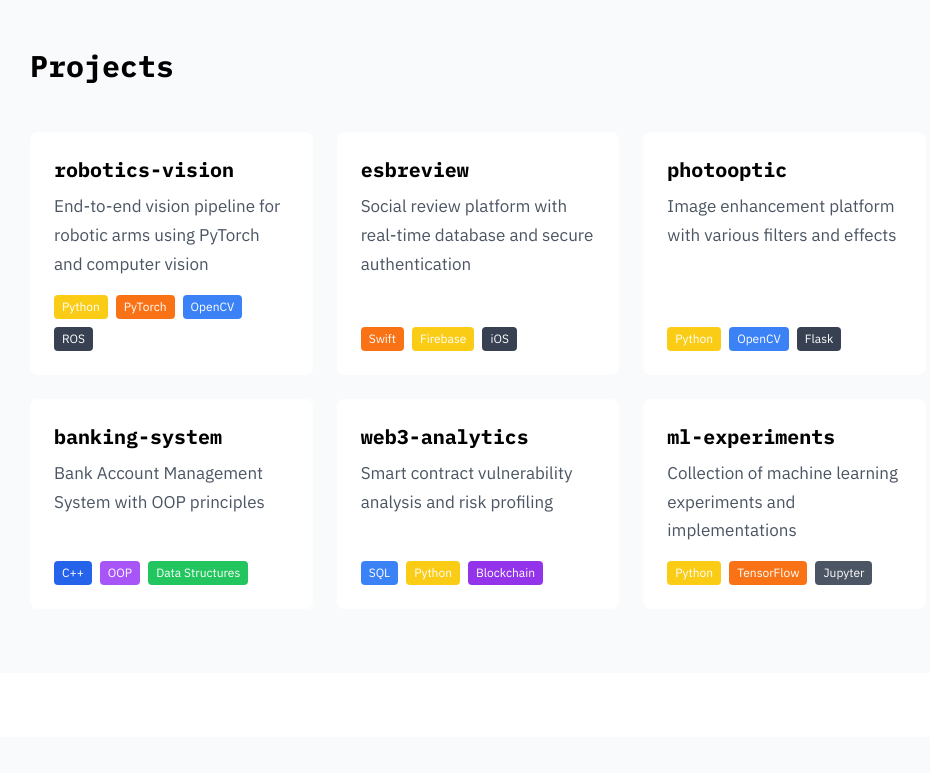
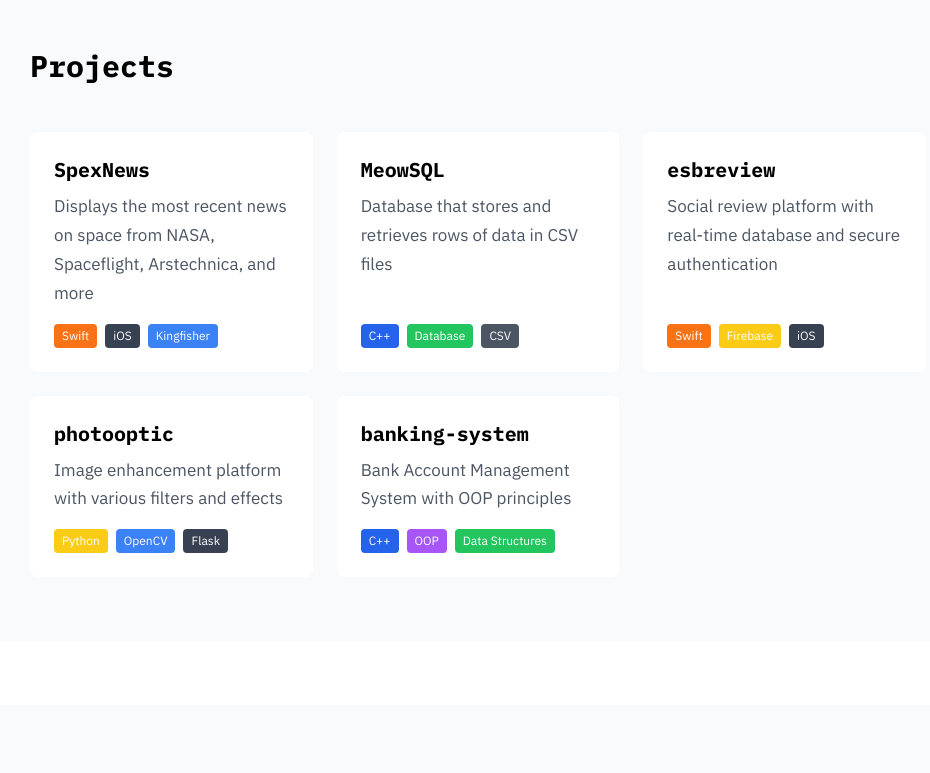
Before and after one commit to joelkab/Joel-portfolio, a Next.js app: page / in a window 1280 px wide. Shown: the part 880-1653 px from the top of the page, without its empty margins (162-1092 px from the left). Built offline with nearby package versions, Linux system fonts and the light colour scheme.

Commit message:
Add modal to project cards and update project list

```diff
--- a/src/components/sections/MinimalistHero.tsx
+++ b/src/components/sections/MinimalistHero.tsx
@@ -23,7 +23,7 @@
             <div className="flex-1 text-center md:text-left">
               {/* Title with accent */}
               <h1 className="text-4xl md:text-5xl font-bold mb-6 leading-tight">
-                <span className="text-pink-500">Hi</span>, I&apos;m Joel
+                <span className="text-blue-500">Hi</span>, I&apos;m Joel
               </h1>
 
               {/* Description */}
--- a/src/components/sections/MinimalistProjects.tsx
+++ b/src/components/sections/MinimalistProjects.tsx
@@ -5,6 +5,8 @@
 interface Project {
   title: string
   description: string
+  summary?: string
+  highlights?: string[]
   tags: Array<{
     name: string
     color: string
@@ -15,6 +17,7 @@
 
 export default function MinimalistProjects() {
   const [isVisible, setIsVisible] = useState(false)
+  const [selectedProject, setSelectedProject] = useState<Project | null>(null)
   const sectionRef = useRef<HTMLElement>(null)
 
   useEffect(() => {
@@ -36,19 +39,46 @@
 
   const projects: Project[] = [
     {
-      title: 'robotics-vision',
-      description: 'End-to-end vision pipeline for robotic arms using PyTorch and computer vision',
+      title: 'SpexNews',
+      description: 'Displays the most recent news on space from NASA, Spaceflight, Arstechnica, and more',
+      summary: 'iOS app that aggregates space news from various sources using the Spaceflight News API. Read posts directly in-app with SFSafariViewController.',
+      highlights: [
+        'Real-time space news from multiple sources',
+        'In-app reading with Safari browser',
+        'Uses official Spaceflight News API'
+      ],
       tags: [
-        { name: 'Python', color: 'bg-yellow-400' },
-        { name: 'PyTorch', color: 'bg-orange-500' },
-        { name: 'OpenCV', color: 'bg-blue-500' },
-        { name: 'ROS', color: 'bg-gray-700' }
+        { name: 'Swift', color: 'bg-orange-500' },
+        { name: 'iOS', color: 'bg-gray-700' },
+        { name: 'Kingfisher', color: 'bg-blue-500' }
       ],
-      github: 'https://github.com/joelkab'
+      github: 'https://github.com/joelkab/SpexNews'
+    },
+    {
+      title: 'MeowSQL',
+      description: 'Database that stores and retrieves rows of data in CSV files',
+      summary: 'A custom database implementation that uses comma-separated value files for data storage and retrieval.',
+      highlights: [
+        'Custom CSV-based storage engine',
+        'Lightweight database implementation',
+        'Built from scratch in C++'
+      ],
+      tags: [
+        { name: 'C++', color: 'bg-blue-600' },
+        { name: 'Database', color: 'bg-green-500' },
+        { name: 'CSV', color: 'bg-gray-600' }
+      ],
+      github: 'https://github.com/joelkab/MeowSQL'
     },
     {
       title: 'esbreview',
       description: 'Social review platform with real-time database and secure authentication',
+      summary: 'iOS app for ESB students to share course reviews and campus experiences. Features real-time updates and community-driven content moderation.',
+      highlights: [
+        '500+ active users in first month',
+        'Real-time Firebase sync across devices',
+        'Custom rating algorithm for balanced reviews'
+      ],
       tags: [
         { name: 'Swift', color: 'bg-orange-500' },
         { name: 'Firebase', color: 'bg-yellow-400' },
@@ -59,6 +89,12 @@
     {
       title: 'photooptic',
       description: 'Image enhancement platform with various filters and effects',
+      summary: 'Web-based image processing tool with AI-powered enhancements. Supports batch processing and custom filter creation.',
+      highlights: [
+        'AI-powered automatic image enhancement',
+        'Batch processing for up to 100 images',
+        'Custom filter creation with live preview'
+      ],
       tags: [
         { name: 'Python', color: 'bg-yellow-400' },
         { name: 'OpenCV', color: 'bg-blue-500' },
@@ -69,29 +105,16 @@
     {
       title: 'banking-system',
       description: 'Bank Account Management System with OOP principles',
+      summary: 'Comprehensive banking system implementation showcasing advanced OOP design patterns. Features transaction history, account types, and security measures.',
+      highlights: [
+        'Multi-threaded transaction processing',
+        'Secure authentication with encryption',
+        'Comprehensive unit test coverage'
+      ],
       tags: [
         { name: 'C++', color: 'bg-blue-600' },
         { name: 'OOP', color: 'bg-purple-500' },
         { name: 'Data Structures', color: 'bg-green-500' }
-      ],
-      github: 'https://github.com/joelkab'
-    },
-    {
-      title: 'web3-analytics',
-      description: 'Smart contract vulnerability analysis and risk profiling',
-      tags: [
-        { name: 'SQL', color: 'bg-blue-500' },
-        { name: 'Python', color: 'bg-yellow-400' },
-        { name: 'Blockchain', color: 'bg-purple-600' }
-      ]
-    },
-    {
-      title: 'ml-experiments',
-      description: 'Collection of machine learning experiments and implementations',
-      tags: [
-        { name: 'Python', color: 'bg-yellow-400' },
-        { name: 'TensorFlow', color: 'bg-orange-500' },
-        { name: 'Jupyter', color: 'bg-gray-600' }
       ],
       github: 'https://github.com/joelkab'
     }
@@ -111,21 +134,13 @@
                 key={project.title}
                 className={`transition-all duration-700 delay-${index * 100}`}
               >
-                <div className="bg-white rounded-lg p-6 h-full flex flex-col">
+                <div
+                  className="bg-white rounded-lg p-6 h-full flex flex-col cursor-pointer hover:shadow-lg transition-shadow duration-300"
+                  onClick={() => setSelectedProject(project)}
+                >
                   {/* Project Title */}
-                  <h3 className="text-xl font-bold mb-2 text-black">
-                    {project.github ? (
-                      <a
-                        href={project.github}
-                        target="_blank"
-                        rel="noopener noreferrer"
-                        className="hover:text-gray-600 transition-colors"
-                      >
-                        {project.title}
-                      </a>
-                    ) : (
-                      project.title
-                    )}
+                  <h3 className="text-xl font-bold mb-2 text-black hover:text-gray-600 transition-colors">
+                    {project.title}
                   </h3>
 
                   {/* Description */}
@@ -150,6 +165,98 @@
           </div>
         </div>
       </div>
+
+      {/* Project Modal */}
+      {selectedProject && (
+        <div
+          className="fixed inset-0 bg-black bg-opacity-50 flex items-center justify-center z-50 px-4"
+          onClick={() => setSelectedProject(null)}
+        >
+          <div
+            className="bg-white rounded-lg p-8 max-w-2xl w-full max-h-[90vh] overflow-y-auto animate-modal-pop"
+            onClick={(e) => e.stopPropagation()}
+          >
+            {/* Close button */}
+            <button
+              onClick={() => setSelectedProject(null)}
+              className="absolute top-4 right-4 text-gray-500 hover:text-gray-700 text-2xl font-bold"
+              aria-label="Close modal"
+            >
+              ×
+            </button>
+
+            {/* Modal Content */}
+            <h2 className="text-2xl font-bold mb-4 text-black">{selectedProject.title}</h2>
+
+            {/* Summary */}
+            <p className="text-gray-700 mb-6 leading-relaxed">
+              {selectedProject.summary || selectedProject.description}
+            </p>
+
+            {/* Tech Stack */}
+            <div className="mb-6">
+              <h3 className="text-sm font-semibold text-gray-500 uppercase tracking-wider mb-3">Technologies</h3>
+              <div className="flex flex-wrap gap-2">
+                {selectedProject.tags.map((tag) => (
+                  <span
+                    key={tag.name}
+                    className={`${tag.color} text-white px-3 py-1 rounded-full text-sm font-medium`}
+                  >
+                    {tag.name}
+                  </span>
+                ))}
+              </div>
+            </div>
+
+            {/* Highlights */}
+            {selectedProject.highlights && selectedProject.highlights.length > 0 && (
+              <div className="mb-6">
+                <h3 className="text-sm font-semibold text-gray-500 uppercase tracking-wider mb-3">Key Features</h3>
+                <ul className="space-y-2">
+                  {selectedProject.highlights.slice(0, 3).map((highlight, index) => (
+                    <li key={index} className="flex items-start">
+                      <span className="text-green-500 mr-2">✓</span>
+                      <span className="text-gray-700">{highlight}</span>
+                    </li>
+                  ))}
+                </ul>
+              </div>
+            )}
+
+            {/* GitHub Link */}
+            {selectedProject.github && (
+              <a
+                href={selectedProject.github}
+                target="_blank"
+                rel="noopener noreferrer"
+                className="inline-flex items-center gap-2 bg-gray-900 text-white px-4 py-2 rounded-lg hover:bg-gray-800 transition-colors"
+              >
+                <svg className="w-5 h-5" fill="currentColor" viewBox="0 0 24 24">
+                  <path d="M12 0c-6.626 0-12 5.373-12 12 0 5.302 3.438 9.8 8.207 11.387.599.111.793-.261.793-.577v-2.234c-3.338.726-4.033-1.416-4.033-1.416-.546-1.387-1.333-1.756-1.333-1.756-1.089-.745.083-.729.083-.729 1.205.084 1.839 1.237 1.839 1.237 1.07 1.834 2.807 1.304 3.492.997.107-.775.418-1.305.762-1.604-2.665-.305-5.467-1.334-5.467-5.931 0-1.311.469-2.381 1.236-3.221-.124-.303-.535-1.524.117-3.176 0 0 1.008-.322 3.301 1.23.957-.266 1.983-.399 3.003-.404 1.02.005 2.047.138 3.006.404 2.291-1.552 3.297-1.23 3.297-1.23.653 1.653.242 2.874.118 3.176.77.84 1.235 1.911 1.235 3.221 0 4.609-2.807 5.624-5.479 5.921.43.372.823 1.102.823 2.222v3.293c0 .319.192.694.801.576 4.765-1.589 8.199-6.086 8.199-11.386 0-6.627-5.373-12-12-12z"/>
+                </svg>
+                View on GitHub
+              </a>
+            )}
+          </div>
+        </div>
+      )}
+
+      <style jsx>{`
+        @keyframes modal-pop {
+          0% {
+            transform: scale(0.8);
+            opacity: 0;
+          }
+          100% {
+            transform: scale(1);
+            opacity: 1;
+          }
+        }
+
+        .animate-modal-pop {
+          animation: modal-pop 0.2s ease-out;
+        }
+      `}</style>
     </section>
   )
 }
```
